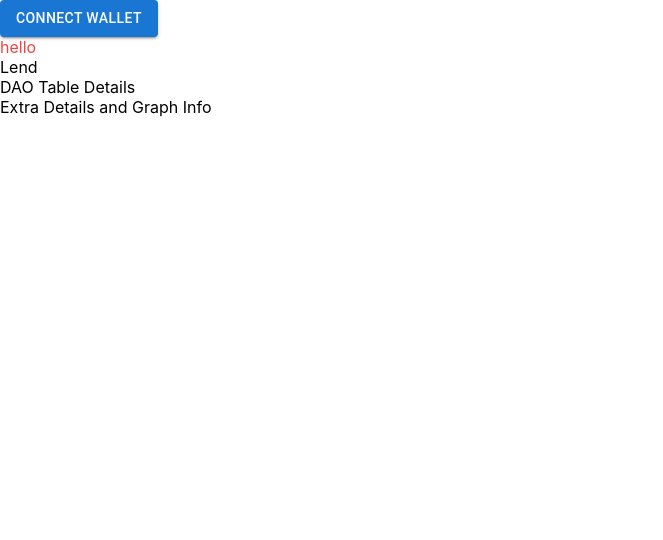
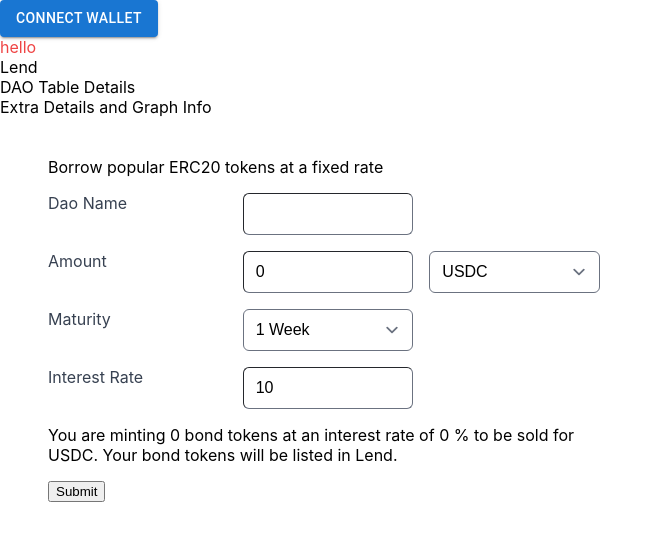
Before and after one commit to victorfei/ethglobal-dao-lend-interface, a Next.js app: page /lend in a window 1280 px wide. Shown: the top 540 px of the page, without its empty margins (0-663 px from the left). Built offline with nearby package versions, Linux system fonts and the light colour scheme.

Commit message:
organize borrow form and add it into main page

```diff
--- a/components/borrowForm/index.tsx
+++ b/components/forms/borrow.tsx
@@ -27,7 +27,7 @@ const defaultValues = {
   interestRate: 10,
 };
 
-export default function BorrowForm() {
+export const BorrowForm: React.FC<any> = () => {
   const { register, handleSubmit, watch } = useForm<Inputs>({ defaultValues });
   const watchAmount = watch("amount", 0);
   const watchPaymentToken = watch("paymentToken", "USDC");
--- a/pages/lend.tsx
+++ b/pages/lend.tsx
@@ -2,6 +2,7 @@ import { providers } from "ethers";
 import React, { useEffect, useState } from "react";
 import ConnectWallet from "../components/ui/ConnectWallet";
 import { useWalletAuth } from "../lib/walletContext";
+import { BorrowForm } from "../components/forms/borrow"
 
 export interface LendingPageProps {}
 
@@ -20,6 +21,8 @@ export const LendingPage = ({}: LendingPageProps) => {
       <div>Lend</div>
       <div>DAO Table Details</div>
       <div>Extra Details and Graph Info</div>
+
+      <BorrowForm />
     </div>
   );
 };
```
